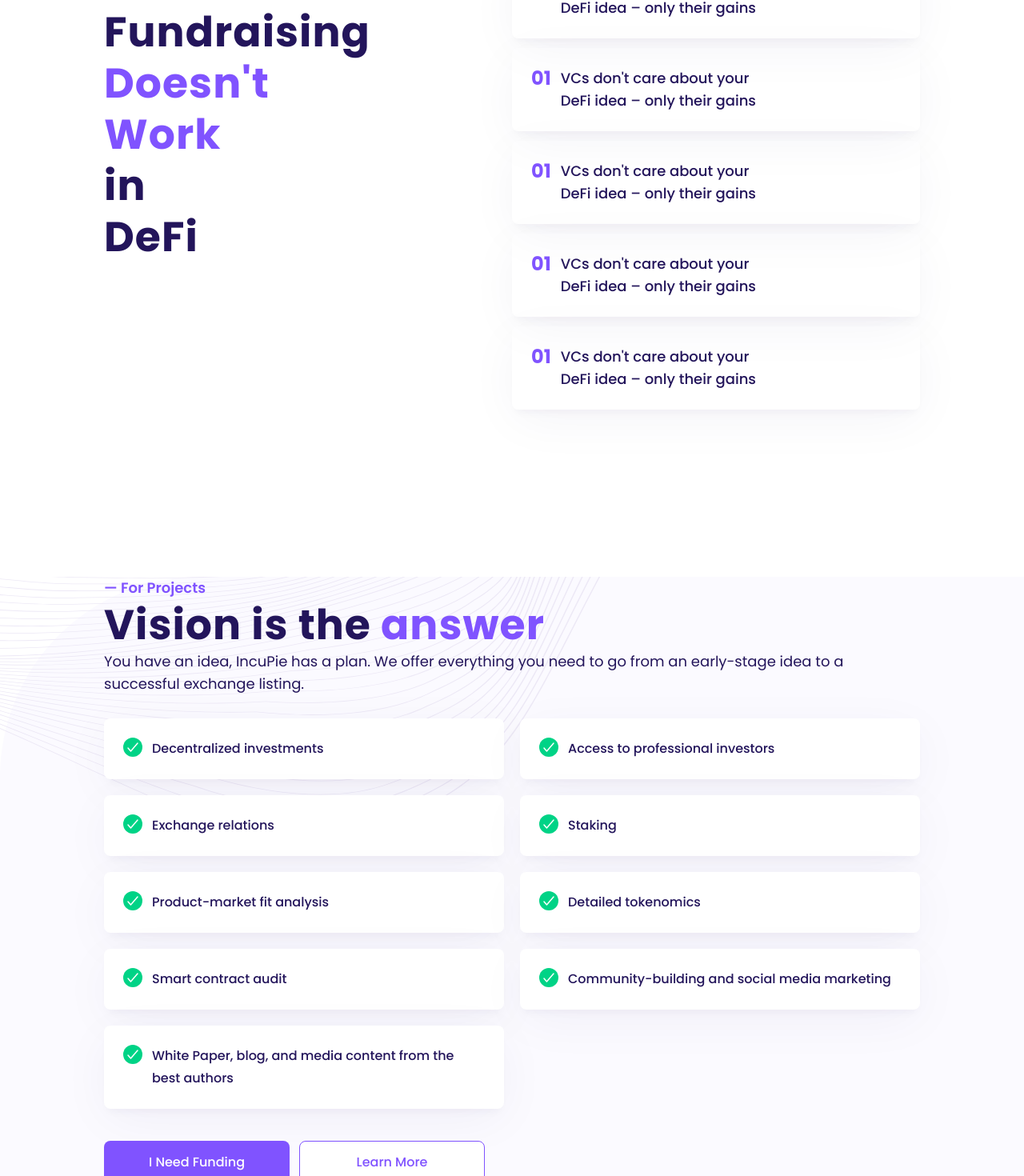
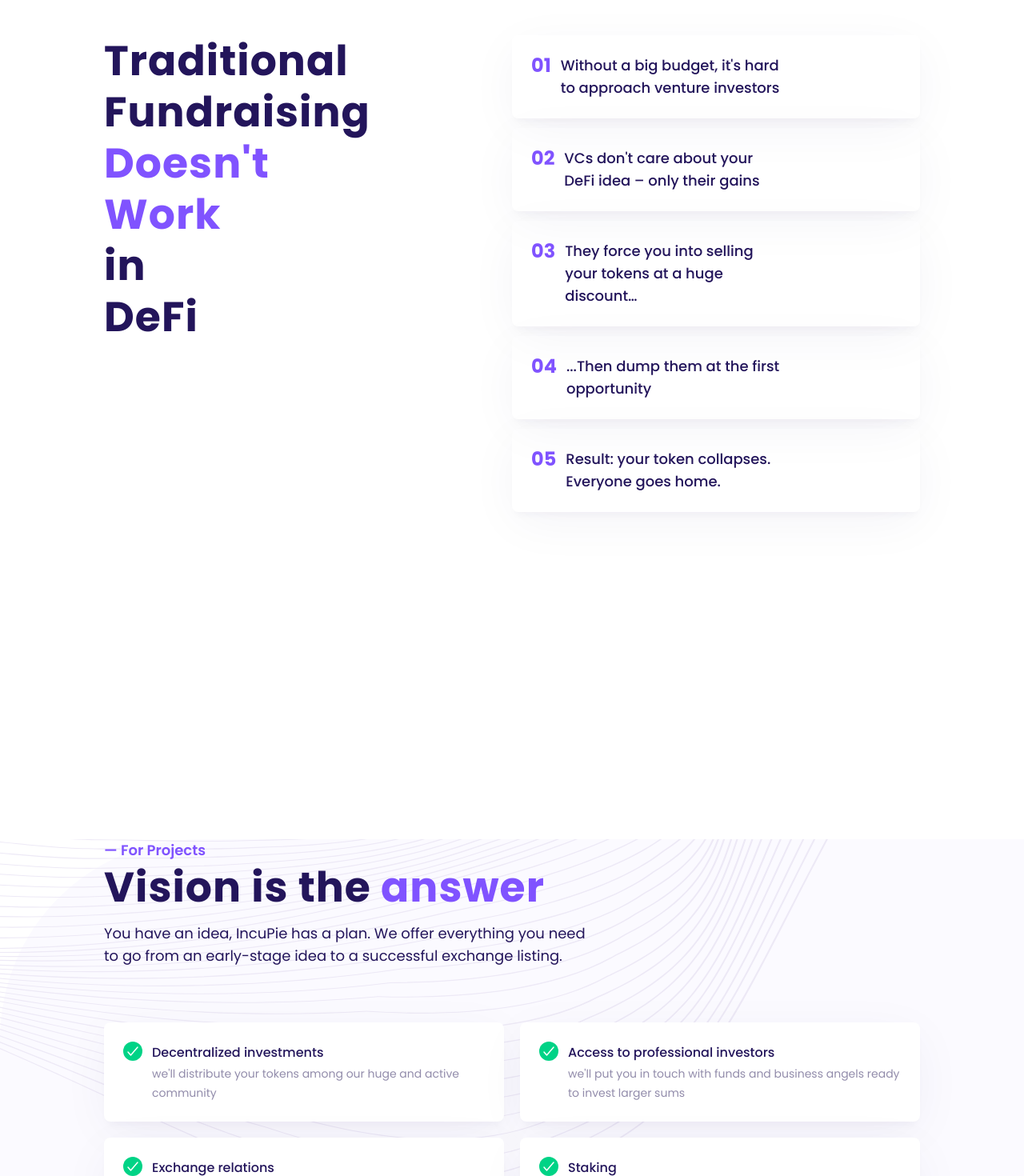
Before and after one commit to joaomonteiroSN/vision-capital, a Next.js app: page / in a window 1280 px wide. Shown: the part 985-2455 px from the top of the page at 80% size. Built offline with nearby package versions, Linux system fonts and the light colour scheme.

Commit message:
ajustes espaçamento

```diff
--- a/components/cards.jsx
+++ b/components/cards.jsx
@@ -2,11 +2,11 @@ import { cardInfo } from '../data';
 import styles from '../src/app/page.module.css'
 
 
-export function Card() {
+export function Card(props) {
 
     return (
         <div className={styles.cardWrapper}>
-            <span>01</span><p>VCs don't care about your DeFi idea – only their gains</p>
+            <span>{props.s}</span><p>{props.p}</p>
         </div>
 
         // <ul className={styles.cardPurple}>
--- a/components/toDoCard.jsx
+++ b/components/toDoCard.jsx
@@ -9,7 +9,7 @@ export function ToDoCard(props) {
             <img src="todo.svg" alt="image of checked mark" />
             <div>
                 <p>{props.p}</p>
-                <spam>{props.spam}</spam>
+                <span>{props.span}</span>
             </div>
         </div>
 
--- a/src/app/globals.css
+++ b/src/app/globals.css
@@ -43,9 +43,10 @@ span {
 
 label {
   font-weight: 400;
-  font-size: 14px;
-  line-height: 24px;
+  font-size: 1.4rem;
+  line-height: 2.4rem;
   color: var(--gray-light);
+  /* margin-bottom: 2rem; */
 }
 
 body {
--- a/src/app/page.js
+++ b/src/app/page.js
@@ -47,11 +47,11 @@ export default function Home() {
           in DeFi
         </h2>
         <div className={styles.cardsDiv}>
-          <Card></Card>
-          <Card></Card>
-          <Card></Card>
-          <Card></Card>
-          <Card></Card>
+          <Card s="01" p="Without a big budget, it's hard to approach venture investors"></Card>
+          <Card s="02" p="VCs don't care about your DeFi idea – only their gains"></Card>
+          <Card s="03" p="They force you into selling your tokens at a huge discount…"></Card>
+          <Card s="04" p="...Then dump them at the first opportunity"></Card>
+          <Card s="05" p="Result: your token collapses. Everyone goes home."></Card>
         </div>
       </div>
 
@@ -167,7 +167,7 @@ export default function Home() {
               </div>
 
             </form>
-            <DarkButton s="send"></DarkButton>
+            <DarkButton s="Send"></DarkButton>
           </div>
           <div className={styles.rightSide}>
             <div className={styles.socialBar}>
--- a/src/app/page.module.css
+++ b/src/app/page.module.css
@@ -1,4 +1,3 @@
-
 .page {
   max-width: 1440px;
   background-color: white;
@@ -48,8 +47,6 @@
   flex-direction: column;
   align-items: center;
   justify-content: center;
-
-  /* margin: 16.8rem 38.5rem 16.8rem 38.5rem; */
 }
 
 .title {
@@ -85,7 +82,7 @@
   grid-template-columns: 1fr 1fr;
   flex-wrap: wrap;
   justify-content: center;
-  margin: 10rem 0 10rem 0;
+  margin: 20rem 0 20rem 0;
   padding: 0 13rem 0 13rem;
 }
 
@@ -141,18 +138,26 @@
   background-color: #FBFAFF;
   border-radius: 25rem 0 0 0;
   width: 100%;
-  margin-top: 10rem;
+  margin: 20rem 0 20rem 0;
 }
 
 .background {
   background-image: url("../../public/bg-three.svg");
   background-repeat: no-repeat;
-  background-size: cover;
-  max-width: 100dvw;
+  background-size: fill;
 }
 
 .mainContentThree {
   margin: 0 13rem 0 13rem;
+}
+
+.titleSection h2 {
+  margin-bottom: 1.2rem;
+}
+
+.titleSection p {
+  max-width: 61.6rem;
+  margin-bottom: 4rem;
 }
 
 .sectionThreeButtons {
@@ -160,7 +165,6 @@
   display: grid;
   gap: 1.2rem;
   grid-template-columns: 1fr 1fr;
-  /* margin-right: 70.4rem; */
 }
 
 /* Section 3 end */
@@ -178,6 +182,10 @@
   border-radius: 0 25rem 0 0;
   width: 100%;
   padding: 20rem 0 20rem 0;
+}
+
+.titleSection {
+  max-width: 88.7rem;
 }
 
 /* Section 4 end */
@@ -267,15 +275,16 @@
 }
 
 .titleMainSix h2 {
+  max-width: 47.3rem;
   margin-bottom: 1.2rem;
 }
 
 .formMain {
   display: grid;
   grid-template-columns: repeat(2, 1fr);
-  grid-auto-flow: row;
   align-self: end;
   gap: 2rem;
+  margin: 6.4rem 0 4rem 0;
 }
 
 .formMain input {
@@ -287,6 +296,10 @@
 
 .inputWrapper {
   align-self: end;
+}
+
+.leftSide button {
+  max-width: 23.2rem;
 }
 
 .rightSide {
@@ -406,5 +419,5 @@
   font-size: 1.4rem;
   font-weight: 400;
   line-height: 2.4rem;
-  color: var(--span-card-color);
+  color: var(--purple-light);
 }
```
